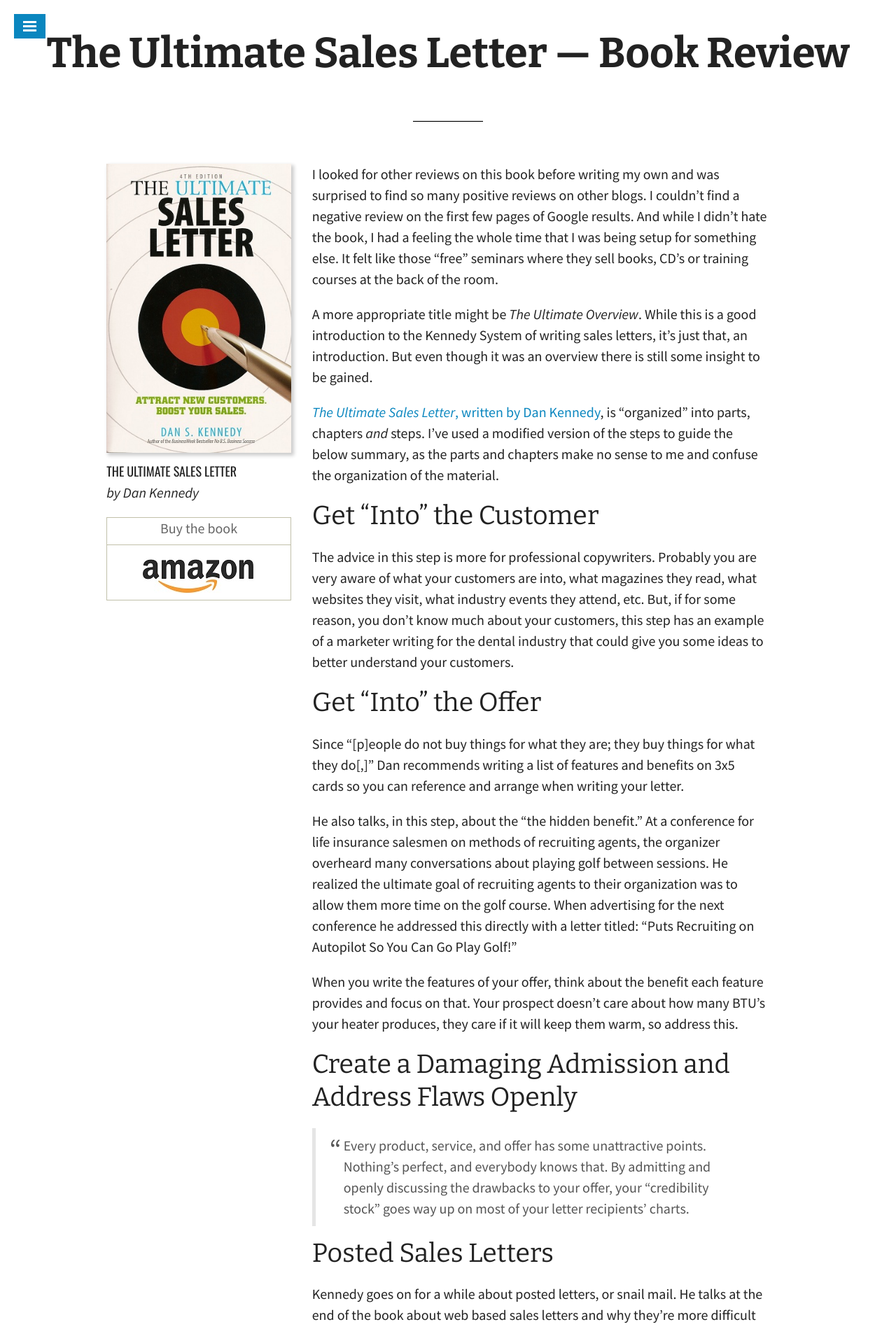
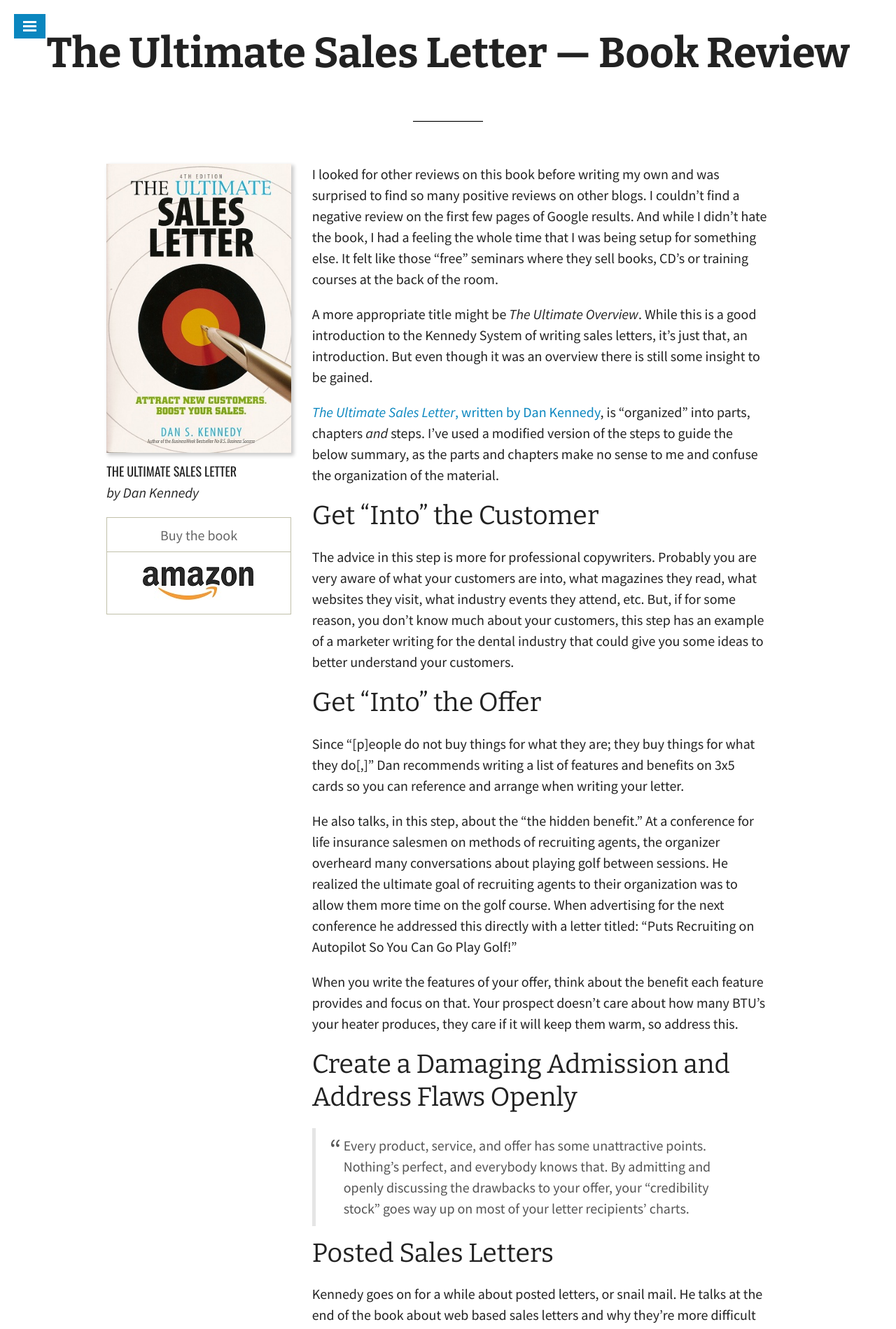
Before and after one commit to snowdj/bradonomics.github.io, a Jekyll site: the page built from _posts/2013-02-15-dan-kennedy-ultimate-sales-letter-review.md, in a window 1280 px wide. Shown: the top 1899 px of the page at 70% size. Built offline with Jekyll 4.4.1, drawn with Linux system fonts in a browser that asks for light colours; some web fonts are replaced.

Commit message:
Added px to naked numbers

```diff
--- a/_sass/books.scss
+++ b/_sass/books.scss
@@ -20,18 +20,12 @@
           transition: 500ms cubic-bezier(0.645, 0.045, 0.355, 1);
 }
 
-.book {
-
-}
 @media (min-width: 52rem) {
   .book {
     left: 27%;
   }
 }
 
-.book-article {
-
-}
 @media (min-width: 52rem) {
   .book-article {
     width: 73%;
@@ -40,9 +34,6 @@
   }
 }
 
-.book-content {
-
-}
 @media (min-width: 52rem) {
   .book-content {
     right: 73%;
@@ -102,18 +93,18 @@
 }
 
 .buy-info {
-  max-width: 300;
+  max-width: 300px;
   text-align: center;
   border: 1px solid #c1c0aa;
-  padding-top: 10;
-  padding-bottom: 10;
-  margin: 20 auto;
+  padding-top: 10px;
+  padding-bottom: 10px;
+  margin: 20px auto;
   color: #666;
   display: block;
 }
 @media (min-width: 44rem) {
   .buy-info {
-    width: 300;
+    width: 300px;
     margin-left: 0;
     margin-right: 0;
     display: inline-block;
@@ -121,7 +112,7 @@
 }
 @media (min-width: 52rem) {
   .buy-info {
-    max-width: 300;
+    max-width: 300px;
     width: initial;
     display: block;
   }
```
